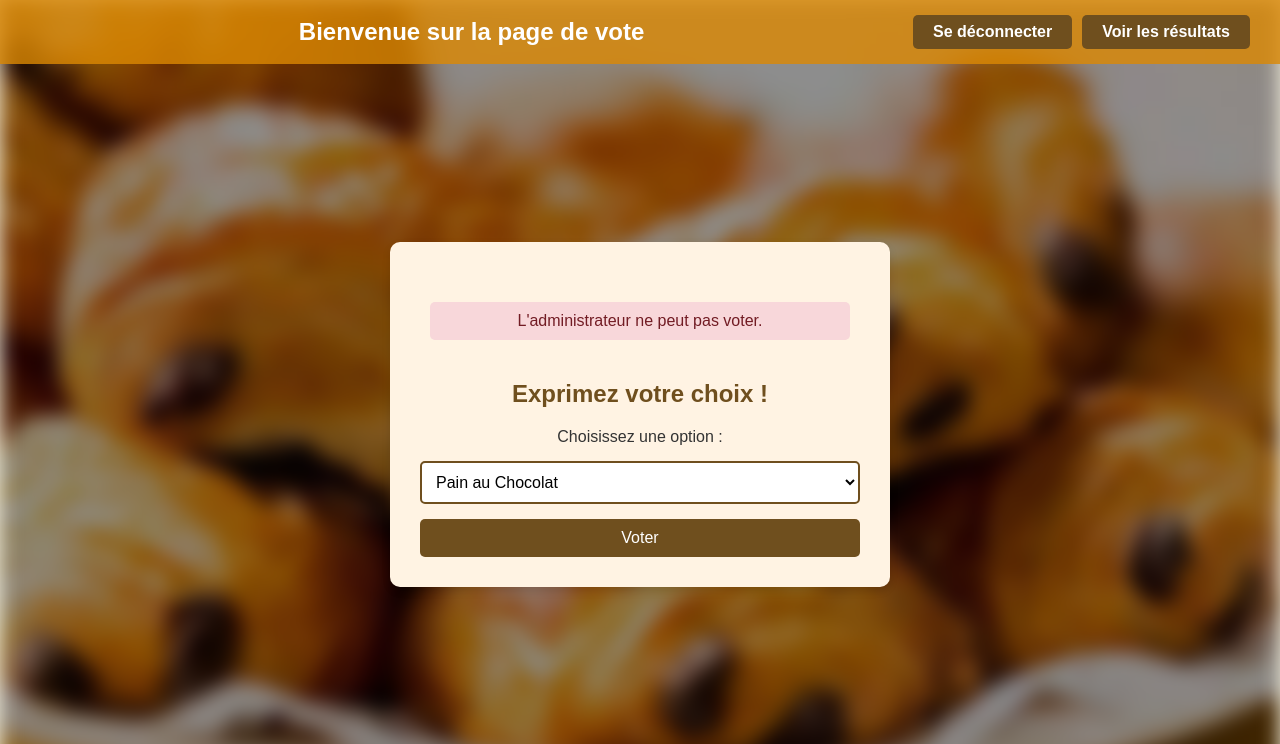
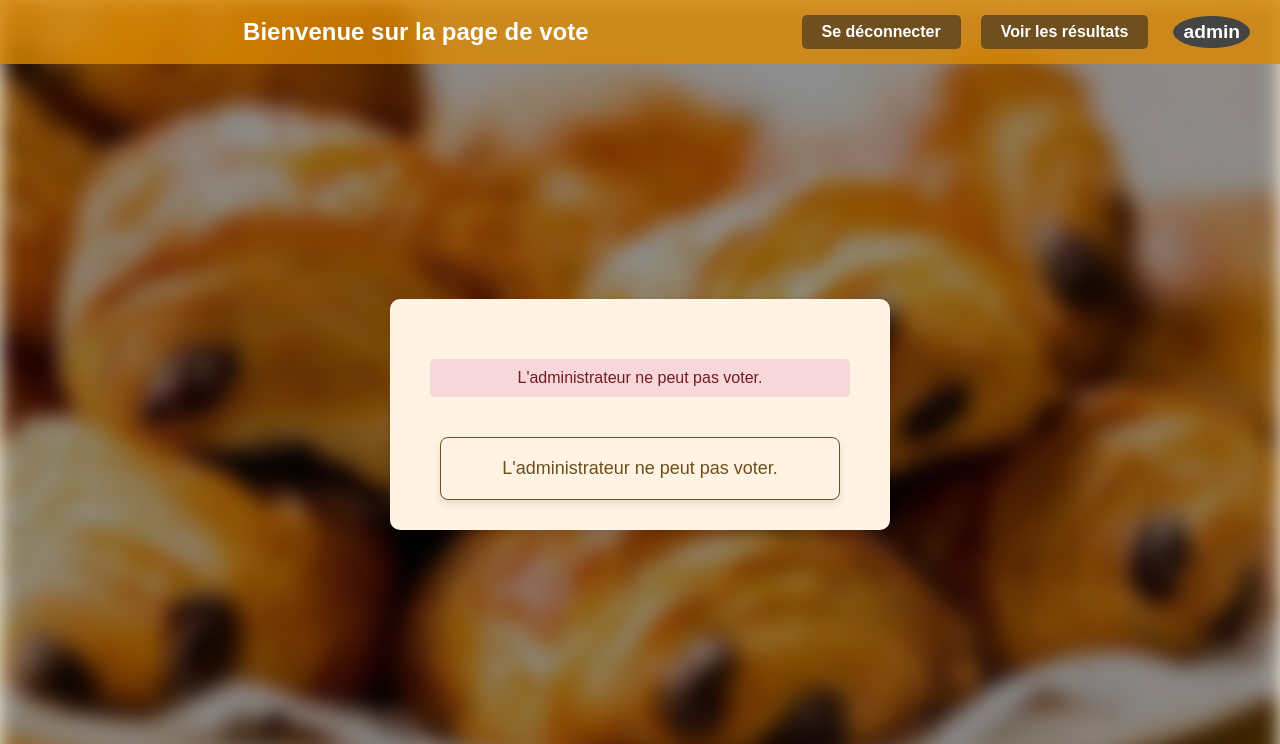
Before and after one commit to eliana817/Projet_crypto, a Flask app: page /vote in a window 1280 px wide. Shown: the top 744 px of the page. Run offline with Flask 3, Linux system fonts and the light colour scheme; a user stored in the database is signed in; data comes from the database, SQL or seed files in the repository; parts of the project's set-up code (start-up, migrations or seed data) failed here and were passed over.

Commit message:
Add files via upload
- riri fifi LOULOU update

```diff
--- a/V.2/app.py
+++ b/V.2/app.py
@@ -1,10 +1,13 @@
 from application import create_app
 from python_files import database
+import os
 
-app = create_app()
+app = create_app()  # L'appel de create_app s'assure que la clé secrète est bien générée dans init.py
 
 if __name__ == '__main__':
-    database.create_user_table()  # Crée la table des utilisateurs à chaque démarrage de l'application
+    # Création des tables si elles n'existent pas
+    database.create_user_table()  # Crée la table des utilisateurs
     database.create_votes_table()  # Crée la table des votes si elle n'existe pas
-    database.create_admin_user()
-    app.run(debug=True, port=5002, ssl_context='adhoc')
+    database.create_admin_user()  # Crée un utilisateur administrateur si nécessaire
+
+    app.run(debug=True, port=5002, ssl_context='adhoc')  # SSL ad-hoc pour le développement
--- a/V.2/application/routes.py
+++ b/V.2/application/routes.py
@@ -1,10 +1,9 @@
-from flask import Blueprint, render_template, request, redirect, flash, session, abort
+from flask import Blueprint, render_template, request, redirect, flash, session, abort, make_response
 from python_files import database
 from python_files import algorithme_de_chiffrement
-from werkzeug.security import generate_password_hash, check_password_hash
-import os
+from flask import flash, redirect, render_template, request
 import logging
-from app import app
+import html
 
 bp = Blueprint('routes', __name__)
 
@@ -18,33 +17,98 @@ def log_user_activity():
 
 @bp.route('/')
 def homepage():
-    return render_template('homepage.html')
+    """Home page with user login verification."""
+    is_logged_in = 'user_id' in session
+    username = session.get('username', None)
+    admin_status = False
+
+    if is_logged_in:
+        user_id = session['user_id']
+        admin_status = algorithme_de_chiffrement.Cryptography.is_admin(user_id)
+
+    return render_template('homepage.html', is_logged_in=is_logged_in, username=username, is_admin=admin_status)
+
+@bp.route('/set-admin-password', methods=['GET', 'POST'])
+def set_admin_password():
+    # Vérifier si l'utilisateur est connecté et si c'est un admin, sinon renvoyer une erreur 403
+    if 'user_id' not in session or not algorithme_de_chiffrement.Cryptography.is_admin(session['user_id']):
+        abort(403)  # Retourne une erreur 403 si l'utilisateur n'est pas connecté
+
+    # Vérifier si l'admin a déjà changé son mot de passe
+    if 'admin_password_reset' in session and session['admin_password_reset'] == True:
+        flash('Vous avez déjà réinitialisé votre mot de passe. Vous pouvez vous connecter maintenant.', 'info')
+        return redirect('/vote')  # Redirige vers la page de connexion
+
+    if request.method == 'POST':
+        password = request.form['password']
+        confirm_password = request.form['confirm_password']
+
+        # Vérifier que les mots de passe correspondent
+        if password != confirm_password:
+            flash('Les mots de passe ne correspondent pas.', 'error')
+            return redirect('/set-admin-password')
+
+        # Vérifier la force du mot de passe (au moins 13 caractères, majuscule, minuscule, chiffres, caractères spéciaux)
+        if not algorithme_de_chiffrement.Cryptography.validate_password(password):
+            flash("Le mot de passe doit contenir au moins 13 caractères, incluant des majuscules, des minuscules, des chiffres et des caractères spéciaux.", "error")
+            return redirect('/set-admin-password')
+
+        username = "admin"
+        # Hacher le mot de passe
+        hashed_password = database.hash_password(username + password)
+
+        # Mettre à jour le mot de passe dans la base de données pour l'admin
+        conn = database.connect_db()
+        cursor = conn.cursor()
+        cursor.execute("UPDATE users SET password = ?, has_voted = 1 WHERE username = ?", (hashed_password, database.hash_username(session['username'])))
+        conn.commit()
+        conn.close()
+
+        # Marquer dans la session que le mot de passe a été réinitialisé
+        session['admin_password_reset'] = True
+
+        # Informer l'utilisateur que le mot de passe a été changé
+        flash('Mot de passe mis à jour avec succès !', 'success')
+
+        return redirect('/login')  # Redirige vers la page de connexion
+
+    return render_template('sjtrj45ku54h63az5s2h1d3/new_password_admin.html')  # Affiche la page de changement de mot de passe
+
 
 @bp.route('/login', methods=['GET', 'POST'])
 def login():
     if request.method == 'POST':
         username = request.form['username']
         password = request.form['password']
-        #logging.info(f"User submitted data: {request.form}")
+
+        # Sanitize les entrées (nom d'utilisateur et mot de passe)
+        username = html.escape(username)  # Échapper les caractères spéciaux dans le pseudo
+        password = html.escape(password)  # Échapper les caractères spéciaux dans le mot de passe
+
         # Vérifier si le nom d'utilisateur est valide
         if not algorithme_de_chiffrement.Cryptography.is_valid_username(username):
             flash("Le pseudo ne peut contenir que des lettres, des chiffres, des tirets et des underscores.", "error")
             return redirect('/login')
 
+        hashed_username = database.hash_username(username)  # Hashage sécurisé du pseudo
         conn = database.connect_db()
         cursor = conn.cursor()
-        cursor.execute("SELECT * FROM users WHERE username = ?", (username,))
+        cursor.execute("SELECT * FROM users WHERE username = ?", (hashed_username,))
         user = cursor.fetchone()
         conn.close()
 
-        if user:
-            # Hash le 'username + password' et compare avec le hash stocké
-            if check_password_hash(user[2], username + password):  # user[2] -> hash du mot de passe
-                session['user_id'] = user[0]  # Enregistrement de l'ID de l'utilisateur dans la session
-                flash('Connexion réussie !', 'success')
-                return redirect('/vote')  # Redirige vers la page de vote
-            else:
-                flash('Pseudo ou mot de passe incorrect.', 'error')
+        if user and database.check_password(user[2], username + password):  # Vérifier si les mots de passe correspondent
+            session['user_id'] = user[0]  # Enregistrement de l'ID de l'utilisateur dans la session
+            session['username'] = username
+
+            # Vérification si c'est la première connexion de l'admin
+            if user[6] == 1 and user[5] == 0:  # Le champ 'has_voted' ou un autre champ que vous utilisez pour identifier la première connexion
+                flash('Veuillez définir un nouveau mot de passe pour l\'administrateur.', 'warning')
+                return redirect('/set-admin-password')  # Redirige vers la page de définition du mot de passe
+
+            flash('Connexion réussie !', 'success')
+            return redirect('/vote')  # Redirige vers la page de vote
+
         else:
             flash('Pseudo ou mot de passe incorrect.', 'error')
 
@@ -53,11 +117,14 @@ def login():
 
 @bp.route('/logout', methods=['GET', 'POST'])
 def logout():
-    if request.method == 'POST':
-        session.clear()  # Efface toutes les données de session (déconnexion)
-        flash('Déconnexion réussie', 'success')
-        return redirect('/')  # Redirige l'utilisateur vers la page d'accueil après la déconnexion
-    return redirect('/')
+    """Logout the user."""
+    session.clear()
+    response = make_response(redirect('/'))
+    response.set_cookie('session', '', max_age=0)
+    response.delete_cookie('session')
+
+    flash('Logout successful', 'success')
+    return response
 
 @bp.route('/register', methods=['GET', 'POST'])
 def register():
@@ -65,48 +132,52 @@ def register():
         username = request.form['username']
         password = request.form['password']
 
+        # Sanitize le mot de passe et le nom d'utilisateur pour éviter l'injection de code
+        username = html.escape(username)  # Échappe les caractères spéciaux dans le pseudo
+        password = html.escape(password)  # Échappe les caractères spéciaux dans le mot de passe
+
         # Vérifier si le nom d'utilisateur est valide
         if not algorithme_de_chiffrement.Cryptography.is_valid_username(username):
             flash("Le pseudo ne peut contenir que des lettres, des chiffres, des tirets et des underscores.", "error")
             return redirect('/register')
 
+        # Validation du mot de passe
+        if not algorithme_de_chiffrement.Cryptography.validate_password(password):
+            flash("Le mot de passe doit contenir au moins 13 caractères, incluant des majuscules, des minuscules, des chiffres et des caractères spéciaux.", "error")
+            return redirect('/register')
+
+        hashed_username = database.hash_username(username)  # Hashage sécurisé du pseudo
         conn = database.connect_db()
         cursor = conn.cursor()
-        cursor.execute("SELECT * FROM users WHERE username = ?", (username,))
+        cursor.execute("SELECT * FROM users WHERE username = ?", (hashed_username,))
         existing_user = cursor.fetchone()
 
         if existing_user:
             flash('Ce pseudo est déjà pris.', 'error')
             return redirect('/register')
 
-        hashed_password = generate_password_hash(username + password)  # Hash du username + mot de passe
+        # Hacher le mot de passe
+        hashed_password = database.hash_password(username + password)  # Hachage sécurisé du mot de passe
+
+        # Générer les clés RSA
         public_key, private_key = algorithme_de_chiffrement.Cryptography.generate_rsa_keys()
 
-        cursor.execute("INSERT INTO users (username, password, rsa_public_key, has_voted, is_admin) VALUES (?, ?, ?, ?, ?)",
-                       (username, hashed_password, public_key, 0, 0))  # Par défaut, is_admin = 0
+        cursor.execute("INSERT INTO users (username, password, rsa_public_key, rsa_private_key, has_voted, is_admin) VALUES (?, ?, ?, ?, ?, ?)",
+                       (hashed_username, hashed_password, public_key, private_key, 0, 0))  # Ajouter rsa_private_key
         conn.commit()
         conn.close()
-
-        private_key_path = f"private_keys/{username}_private_key.pem"
-        os.makedirs("private_keys", exist_ok=True)
-        with open(private_key_path, "wb") as f:
-            f.write(private_key)
 
         flash('Utilisateur inscrit avec succès. Vous pouvez maintenant vous connecter.', 'success')
         return redirect('/login')
 
     return render_template('register.html')
 
+
 @bp.route('/results')
 def results():
     # Vérifier si l'utilisateur est connecté, sinon renvoyer une erreur 403
-    if 'user_id' not in session:
+    if 'user_id' not in session or not algorithme_de_chiffrement.Cryptography.is_admin(session['user_id']):
         abort(403)  # Retourne une erreur 403 si l'utilisateur n'est pas connecté
-
-    user_id = session['user_id']
-    if not algorithme_de_chiffrement.Cryptography.is_admin(user_id):  # Vérifier si l'utilisateur est un administrateur
-        flash('Vous n\'êtes pas autorisé à voir les résultats.', 'error')
-        return redirect('/')
 
     # Récupérer tous les votes de la base de données
     conn = database.connect_db()
@@ -123,14 +194,15 @@ def results():
         decrypted_votes.append(decrypted_vote)
 
     # Compter les votes pour chaque option
-    vote_count = {"Pain au chocolat": 0, "Chocolatine": 0}
+    vote_count = {"Brioche": 0, "Ticket à Gratter": 0}
     for vote in decrypted_votes:
-        if vote == "Pain au chocolat":
-            vote_count["Pain au chocolat"] += 1
-        elif vote == "Chocolatine":
-            vote_count["Chocolatine"] += 1
+        if vote == "Brioche":
+            vote_count["Brioche"] += 1
+        elif vote == "Ticket à Gratter":
+            vote_count["Ticket à Gratter"] += 1
 
     return render_template('results.html', vote_count=vote_count)
+
 
 
 
@@ -153,7 +225,6 @@ def vote():
 
     if request.method == 'POST':
         vote = request.form['vote']
-
         conn = database.connect_db()
         cursor = conn.cursor()
         cursor.execute("SELECT rsa_public_key FROM users WHERE id = ?", (user_id,))
@@ -183,8 +254,3 @@ def vote():
         return redirect('/vote')
 
     return render_template('vote.html', has_voted=False, is_admin=False)
-
-
-@app.errorhandler(403)
-def forbidden_error(error):
-    return render_template('403.html'), 403
--- a/V.2/static/login.css
+++ b/V.2/static/new_password_admin.css
@@ -58,7 +58,7 @@ header h1 {
     text-align: center;
 }
 
-/* Formulaire de connexion */
+/* Formulaire de définition du mot de passe */
 form {
     background-color: #fff3e3; /* Beige doux pour le formulaire */
     padding: 30px;
@@ -110,11 +110,11 @@ button:hover {
     background-color: #3e2b1f; /* Chocolat plus foncé au survol */
 }
 
-/* Lien pour inscription */
+/* Lien pour retourner à la page de connexion */
 a {
     text-align: center;
     font-size: 14px;
-    color: #6f4f1e; /* Chocolat */
+    color: #ffdd00; /* Chocolat */
     text-decoration: none;
     font-weight: bold;
     margin-top: 20px;
--- a/V.2/static/register.css
+++ b/V.2/static/register.css
@@ -113,7 +113,7 @@ button:hover {
 a {
     text-align: center;
     font-size: 14px;
-    color: #6f4f1e; /* Chocolat */
+    color: #ffdd00; /* Chocolat */
     text-decoration: none;
     font-weight: bold;
     margin-top: 20px;
--- a/V.2/static/vote.css
+++ b/V.2/static/vote.css
@@ -166,3 +166,74 @@ footer {
     padding: 10px;
     font-size: 14px;
 }
+
+/* Message après vote */
+.vote-message {
+    font-size: 18px;
+    color: #6f4f1e;
+    margin-top: 20px;
+    text-align: center; /* Centre le texte */
+    display: flex; /* Utilise le modèle de boîte flexible */
+    flex-direction: column; /* Aligne les éléments en colonne */
+    justify-content: center; /* Centre verticalement */
+    align-items: center; /* Centre horizontalement */
+    padding: 20px;
+    border: 1px solid #6f4f1e; /* Bordure autour du message */
+    border-radius: 8px;
+    background-color: #fff3e3; /* Fond doux */
+    box-shadow: 0 4px 8px rgba(0, 0, 0, 0.1); /* Ombre pour le relief */
+    max-width: 400px; /* Limite la largeur du message */
+    margin: 0 auto; /* Centrer le conteneur */
+}
+
+.vote-message button {
+    background-color: #6f4f1e;
+    color: white;
+    padding: 10px 20px;
+    border-radius: 5px;
+    font-weight: bold;
+    margin-top: 10px;
+    transition: background-color 0.3s ease;
+}
+
+.vote-message button:hover {
+    background-color: #3e2b1f; /* Chocolat plus foncé */
+}
+
+/* Style du profil */
+.profile-box {
+    display: inline-block;
+    padding: 5px 10px;
+    background-color: #444;
+    border-radius: 50%;
+    color: white;
+    font-weight: bold;
+    text-align: center;
+    margin-left: 15px; /* Pour espacer du bouton */
+    font-size: 1.2em;
+}
+
+.profile-name {
+    font-size: 1em;
+    color: #fff;
+}
+
+/* Ajouter un style pour la zone où sont affichés les boutons */
+.header-buttons {
+    display: flex;
+    justify-content: flex-end;
+    align-items: center;
+}
+
+.header-buttons a {
+    margin-left: 10px;
+    color: white;
+    text-decoration: none;
+    background-color: #007BFF;
+    padding: 5px 10px;
+    border-radius: 5px;
+}
+
+.header-buttons a:hover {
+    background-color: #0056b3;
+}
--- a/V.2/templates/vote.html
+++ b/V.2/templates/vote.html
@@ -11,9 +11,23 @@
     <header>
         <h1>Bienvenue sur la page de vote</h1>
         <div class="header-buttons">
-            <a href="/logout" class="btn">Se déconnecter</a>
-            <a href="/results" class="btn">Voir les résultats</a>
+            <!-- Formulaire de déconnexion -->
+            <form action="/logout" method="POST" style="display:inline;">
+                <button type="submit" class="btn">Se déconnecter</button>
+            </form>
+
+            {% if is_admin %}
+                <a href="{{ url_for('routes.results') }}" class="btn">Voir les résultats</a>
+            {% endif %}
+
+            <!-- Afficher le carré avec le nom de l'utilisateur si connecté -->
+            {% if 'user_id' in session %}
+                <div class="profile-box">
+                    <span class="profile-name">{{ session['username'] }}</span>
                 </div>
+            {% endif %}
+        </div>
+
     </header>
 
     <!-- Contenu principal -->
@@ -30,28 +44,30 @@
             {% endwith %}
 
             {% if not has_voted %}
+                {% if is_admin %}
+                    <div class="vote-message">
+                        <p>L'administrateur ne peut pas voter.</p>
+                    </div>
+                {% else %}
                     <div class="vote-form">
                         <h2>Exprimez votre choix !</h2>
                         <form method="POST">
                             <label for="vote">Choisissez une option :</label>
                             <select name="vote" id="vote" required>
-                            <option value="Pain au Chocolat">Pain au Chocolat</option>
-                            <option value="Chocolatine">Chocolatine</option>
+                                <option value="Brioche">Pain au chocolat</option>
+                                <option value="Ticket à Gratter">Chocolatine</option>
                             </select>
                             <button type="submit">Voter</button>
                         </form>
                     </div>
+                {% endif %}
             {% else %}
                 <div class="vote-message">
-                    <p>Merci pour votre vote ! Vous avez déjà voté ou vous venez de voter.</p>
-                    <a href="{{ url_for('routes.results') }}">
-                        <button>Voir les résultats</button>
-                    </a>
+                    <p>Merci pour votre vote !</p>
                 </div>
             {% endif %}
         </div>
     </main>
-
     <footer>
         <p>© 2025 Plateforme de vote - Tous droits réservés</p>
     </footer>
```
Also changed, not shown: V.2/application/__init__.py (+9 -5 lines), V.2/python_files/algorithme_de_chiffrement.py (+57 -29 lines), V.2/python_files/database.py (+30 -18 lines), V.2/static/resultats.css (+29 -0 lines), V.2/templates/homepage.html (+13 -3 lines), V.2/templates/results.html (+6 -3 lines), V.2/templates/sjtrj45ku54h63az5s2h1d3/new_password_admin.html (added, +36 -0 lines), 1 other file. Lines whose indentation alone changed are shown as unchanged.
